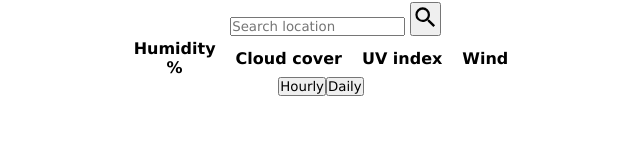
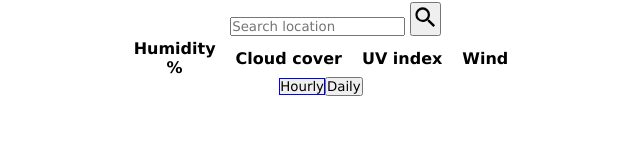
Before and after one commit to zoltan-antal/weather-app, a website built with webpack: page src/template.html in a window 1280 px wide. Both pictures are taken after a click on the button "Hourly". Shown: the full height of the page, 319-959 px from the left. Built offline with nearby package versions, Linux system fonts and the light colour scheme.

Commit message:
Add daily/hourly forecast toggle functionality

```diff
--- a/src/app/dom/handle-events.js
+++ b/src/app/dom/handle-events.js
@@ -3,6 +3,12 @@ import fetchWeatherData from '../async/async-functions';
 
 const locationInput = document.querySelector('.search-input');
 const locationSearchForm = document.querySelector('.search');
+
+const hourlyButton = document.querySelector('.hourly-button');
+const dailyButton = document.querySelector('.daily-button');
+
+const hourlyDiv = document.querySelector('.hourly');
+const dailyDiv = document.querySelector('.daily');
 
 export default function setUpEventListeners() {
   locationSearchForm.addEventListener('submit', async (e) => {
@@ -17,4 +23,20 @@ export default function setUpEventListeners() {
       alert("Couldn't fetch weather data for that location.");
     }
   });
+
+  hourlyButton.addEventListener('click', () => {
+    hourlyDiv.classList.remove('hidden');
+    dailyDiv.classList.add('hidden');
+
+    hourlyButton.classList.add('selected');
+    dailyButton.classList.remove('selected');
+  });
+
+  dailyButton.addEventListener('click', () => {
+    dailyDiv.classList.remove('hidden');
+    hourlyDiv.classList.add('hidden');
+
+    dailyButton.classList.add('selected');
+    hourlyButton.classList.remove('selected');
+  });
 }
--- a/src/style.css
+++ b/src/style.css
@@ -113,3 +113,11 @@ body {
 .day div img {
   height: 1em;
 }
+
+.hidden {
+  display: none;
+}
+
+.selected {
+  border: 1px solid blue
+}
--- a/src/template.html
+++ b/src/template.html
@@ -57,12 +57,12 @@
       </div>
     </div>
     <div class="forecast-toggle">
-      <button class="hourly-button">Hourly</button>
+      <button class="hourly-button selected">Hourly</button>
       <button class="daily-button">Daily</button>
     </div>
     <div class="hourly">
     </div>
-    <div class="daily">
+    <div class="daily hidden">
     </div>
   </div>
   <div class="footer">
```
